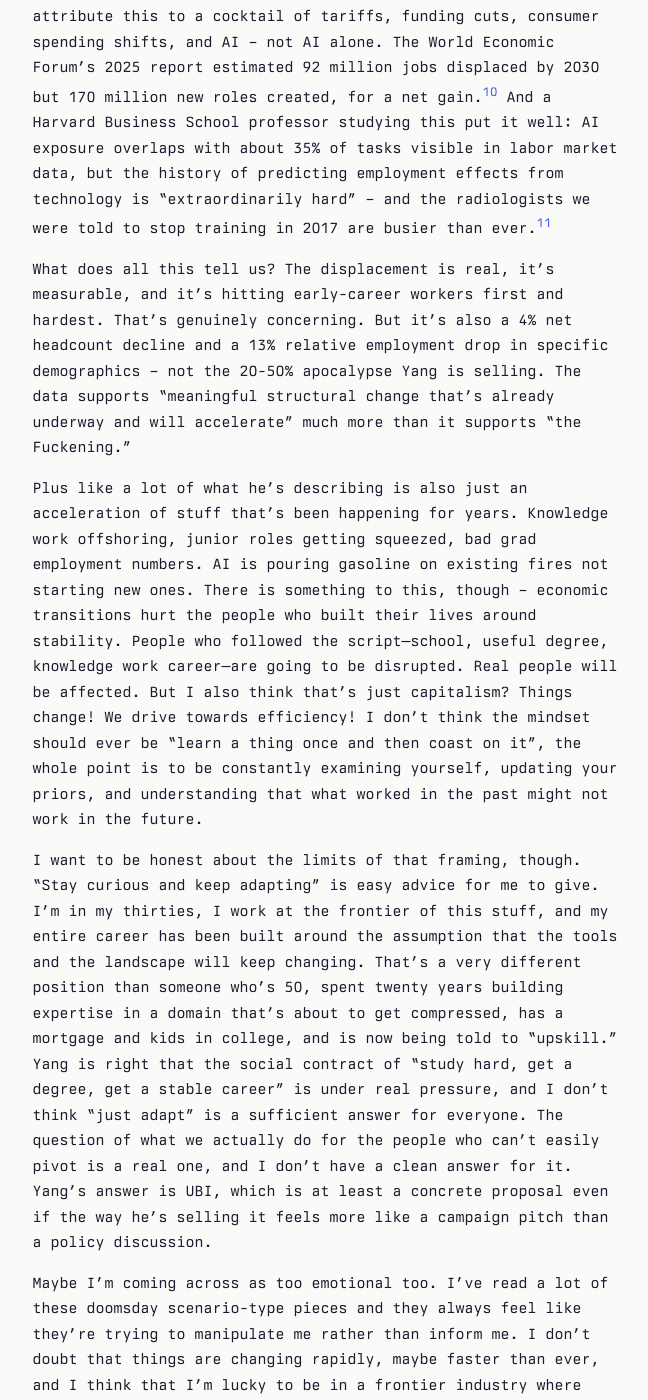
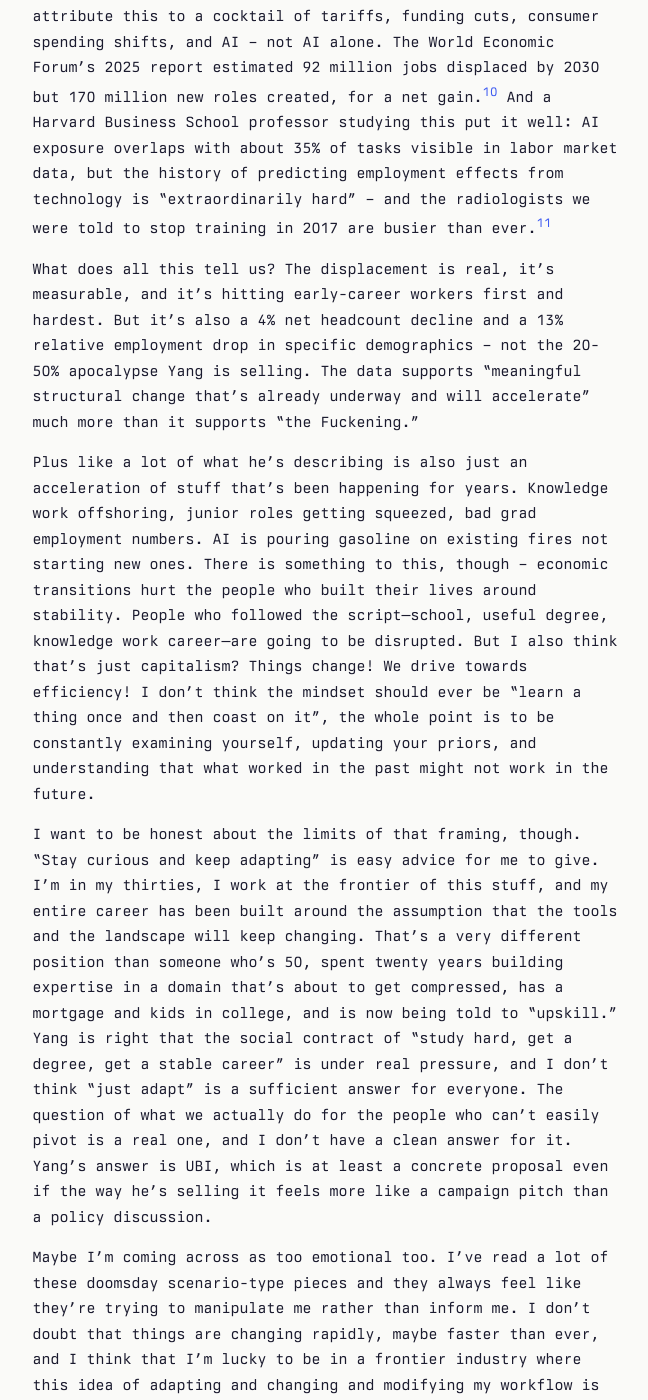
Before and after one commit to dmarticus/dmarticus.github.io, a Jekyll site: the page built from _posts/2026-02-21-contra-yang-et-al.md, in a window 1280 px wide and 1400 px high, scrolled down 5706 px. Shown: the whole window, without its empty margins (165-813 px from the left). Built offline with Jekyll 4.4.1, drawn with Linux system fonts in a browser that asks for light colours.

Commit message:
good enough let's get it in front of some people

```diff
--- a/_posts/2026-02-21-contra-yang-et-al.md
+++ b/_posts/2026-02-21-contra-yang-et-al.md
@@ -47,9 +47,9 @@ The Stanford Digital Economy Lab study is probably the most rigorous thing out t
 
 Challenger, Gray & Christmas tracked 696,000 job cuts in the first five months of 2025, an 80% year-over-year jump.[^9] But they attribute this to a cocktail of tariffs, funding cuts, consumer spending shifts, and AI – not AI alone. The World Economic Forum's 2025 report estimated 92 million jobs displaced by 2030 but 170 million new roles created, for a net gain.[^10] And a Harvard Business School professor studying this put it well: AI exposure overlaps with about 35% of tasks visible in labor market data, but the history of predicting employment effects from technology is "extraordinarily hard" – and the radiologists we were told to stop training in 2017 are busier than ever.[^11]
 
-What does all this tell us? The displacement is real, it's measurable, and it's hitting early-career workers first and hardest. That's genuinely concerning. But it's also a 4% net headcount decline and a 13% relative employment drop in specific demographics – not the 20-50% apocalypse Yang is selling. The data supports "meaningful structural change that's already underway and will accelerate" much more than it supports "the Fuckening."
+What does all this tell us? The displacement is real, it's measurable, and it's hitting early-career workers first and hardest. But it's also a 4% net headcount decline and a 13% relative employment drop in specific demographics – not the 20-50% apocalypse Yang is selling. The data supports "meaningful structural change that's already underway and will accelerate" much more than it supports "the Fuckening."
 
-Plus like a lot of what he's describing is also just an acceleration of stuff that's been happening for years. Knowledge work offshoring, junior roles getting squeezed, bad grad employment numbers. AI is pouring gasoline on existing fires not starting new ones. There is something to this, though – economic transitions hurt the people who built their lives around stability. People who followed the script—school, useful degree, knowledge work career—are going to be disrupted. Real people will be affected. But I also think that's just capitalism? Things change! We drive towards efficiency! I don't think the mindset should ever be "learn a thing once and then coast on it", the whole point is to be constantly examining yourself, updating your priors, and understanding that what worked in the past might not work in the future.
+Plus like a lot of what he's describing is also just an acceleration of stuff that's been happening for years. Knowledge work offshoring, junior roles getting squeezed, bad grad employment numbers. AI is pouring gasoline on existing fires not starting new ones. There is something to this, though – economic transitions hurt the people who built their lives around stability. People who followed the script—school, useful degree, knowledge work career—are going to be disrupted. But I also think that's just capitalism? Things change! We drive towards efficiency! I don't think the mindset should ever be "learn a thing once and then coast on it", the whole point is to be constantly examining yourself, updating your priors, and understanding that what worked in the past might not work in the future.
 
 I want to be honest about the limits of that framing, though. "Stay curious and keep adapting" is easy advice for me to give. I'm in my thirties, I work at the frontier of this stuff, and my entire career has been built around the assumption that the tools and the landscape will keep changing. That's a very different position than someone who's 50, spent twenty years building expertise in a domain that's about to get compressed, has a mortgage and kids in college, and is now being told to "upskill." Yang is right that the social contract of "study hard, get a degree, get a stable career" is under real pressure, and I don't think "just adapt" is a sufficient answer for everyone. The question of what we actually do for the people who can't easily pivot is a real one, and I don't have a clean answer for it. Yang's answer is UBI, which is at least a concrete proposal even if the way he's selling it feels more like a campaign pitch than a policy discussion.
 
```
